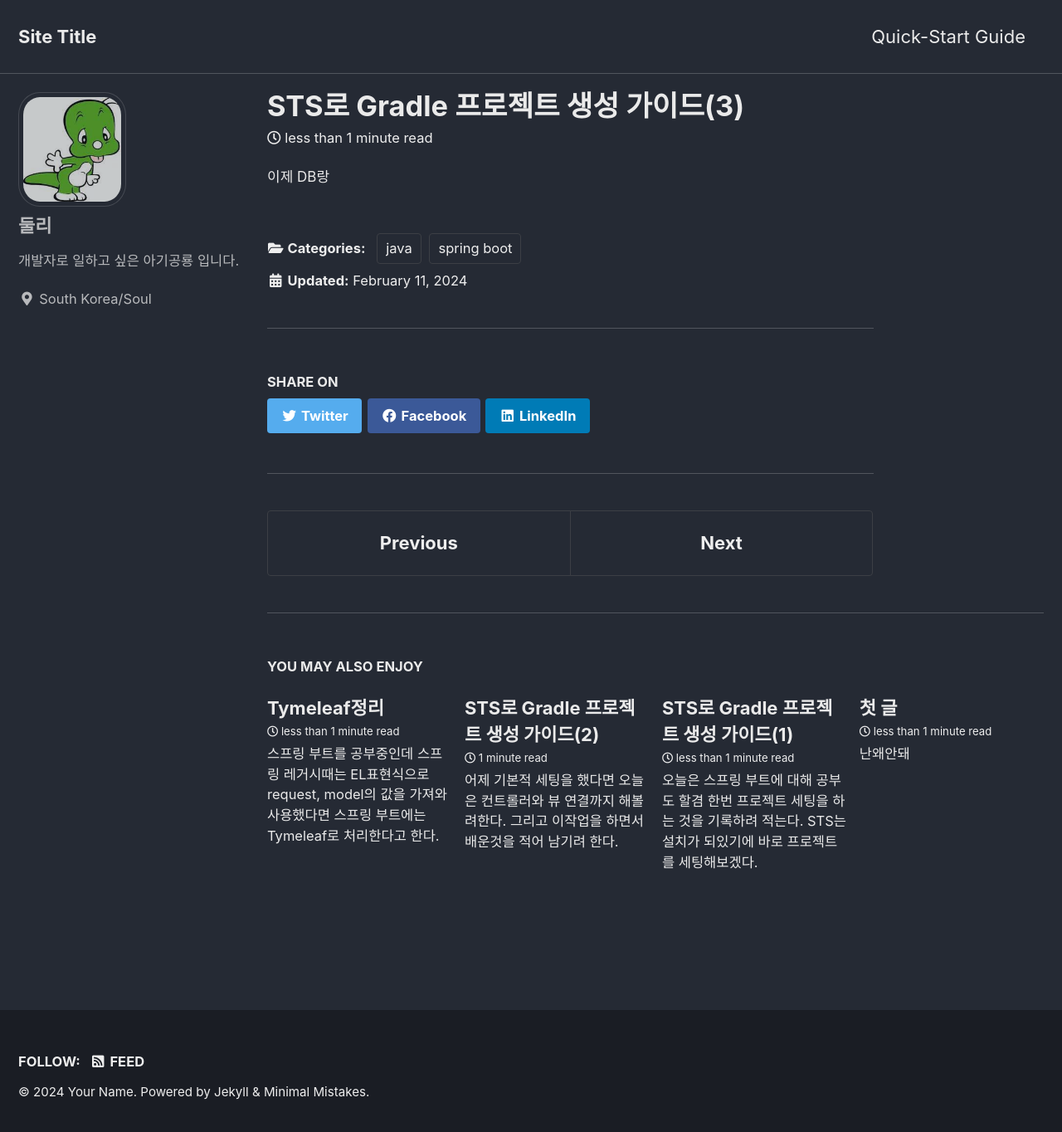
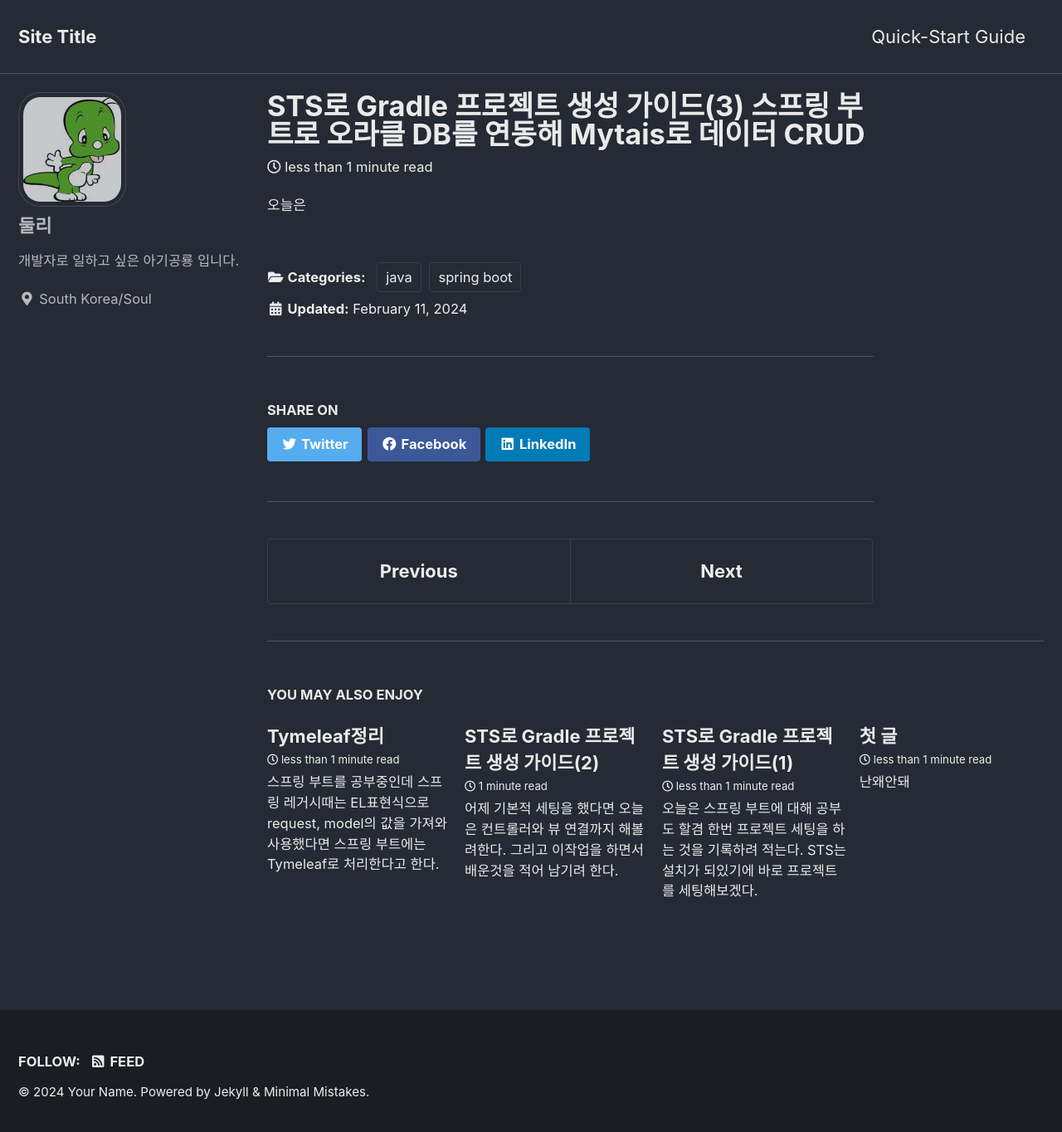
Before and after one commit to apfhddy/apfhddy.github.io, a Jekyll site: the page built from _posts/2024-02-10-springBootSetting3.md, in a window 1280 px wide and 1372 px high. Shown: the top 1364 px of the window at 83% size. Built offline with Jekyll 4.4.1, drawn with Linux system fonts in a browser that asks for light colours; cached includes are drawn as plain includes.

Commit message:
업데이트

```diff
--- a/_posts/2024-02-10-springBootSetting3.md
+++ b/_posts/2024-02-10-springBootSetting3.md
@@ -1,8 +1,8 @@
 ---
-title: "STS로 Gradle 프로젝트 생성 가이드(3)"
+title: "STS로 Gradle 프로젝트 생성 가이드(3) 스프링 부트로 오라클 DB를 연동해 Mytais로 데이터 CRUD"
 date: 2024-02-11 17:17:00 +09:00
 categories:
     - java
     - spring boot
 ---
-이제 DB랑
+오늘은
```
